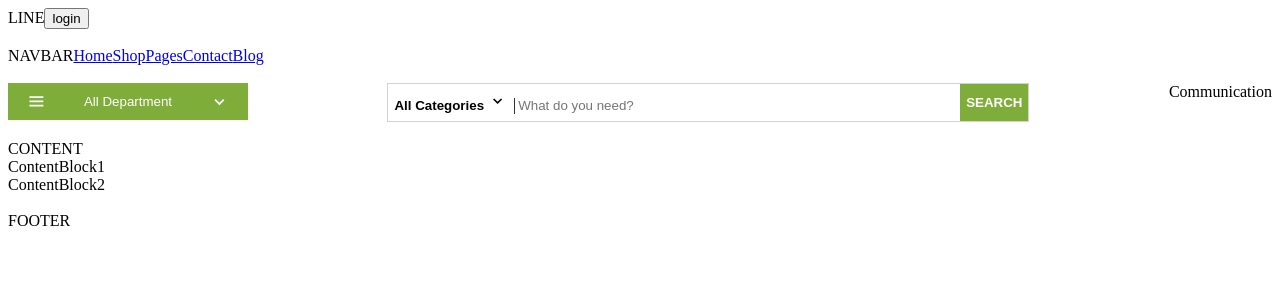
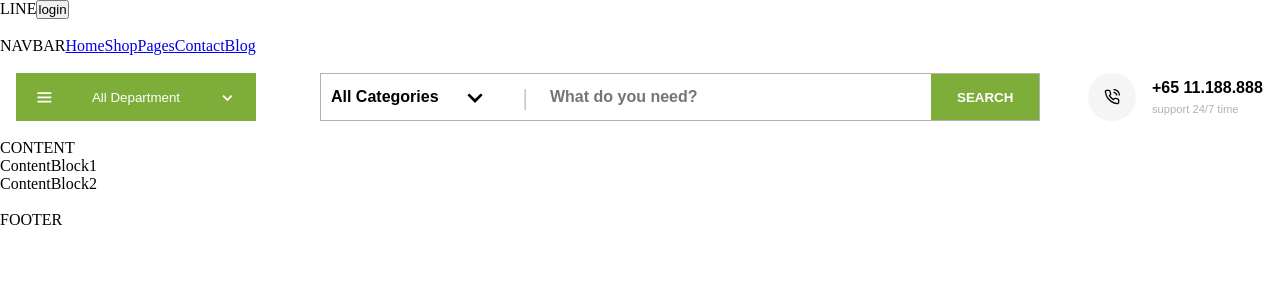
Before and after one commit to mederdiushekeev/Store-project-makers, a React (Create React App) app: page / in a window 1280 px wide. Shown: the top 300 px of the page. Built offline with nearby package versions, Linux system fonts and the light colour scheme.

Commit message:
completed the navigation bar, fixed the search input

```diff
--- a/src/components/GlobalPage/Navigation/Details/Categories.jsx
+++ b/src/components/GlobalPage/Navigation/Details/Categories.jsx
@@ -2,16 +2,23 @@ import React from "react";
 import { BiChevronDown } from "react-icons/bi";
 
 const Categories = () => {
-  return <div>
-    <div id="categories_inp">
-      <div className="categories-inp">
-      <button id="categories_btn">All Categories <BiChevronDown style={{width: '1.2rem', height: '1.2rem'}}/></button>
-      |
-      <input id="search_inp" type="text" placeholder="What do you need?"/>
+  return (
+    <div>
+      <div className="block_search">
+        <button id="cat_btn">
+          All Categories{" "}
+          <BiChevronDown style={{ width: "2rem", height: "2rem" }} />
+        </button>
+        |
+        <input
+          id="search_inp"
+          type="text"
+          placeholder="What do you need?"
+        />
+        <button id="search_btn">SEARCH</button>
       </div>
-      <button id="search_btn">SEARCH</button>
     </div>
-  </div>;
+  );
 };
 
 export default Categories;
--- a/src/components/GlobalPage/Navigation/Details/Communication.jsx
+++ b/src/components/GlobalPage/Navigation/Details/Communication.jsx
@@ -1,8 +1,15 @@
 import React from 'react'
+import {FiPhoneCall} from 'react-icons/fi'
 
 const Communication = () => {
   return (
-    <div>Communication</div>
+    <div className='communication'>
+      <div id='communication_call-icon'>{<FiPhoneCall/>}</div>
+      <div id='communication_call-number'>
+        <h4 id='call-number'>+65 11.188.888</h4>
+        <p id='call-sup'>support 24/7 time</p>
+      </div>
+    </div>
   )
 }
 
--- a/src/components/GlobalPage/Navigation/Details/Depatments.jsx
+++ b/src/components/GlobalPage/Navigation/Details/Depatments.jsx
@@ -4,7 +4,7 @@ import { BiMenu } from "react-icons/bi";
 
 const Depatments = () => {
   return (
-    <div>
+    <div className="department">
       <button id="burger_btn">
         <BiMenu style={{ width: "1.3rem", height: "1.3rem" }} />
         All Department
--- a/src/components/GlobalPage/Navigation/Navigation.css
+++ b/src/components/GlobalPage/Navigation/Navigation.css
@@ -1,6 +1,16 @@
+*{
+  box-sizing: border-box;
+  padding: 0;
+  margin: 0;
+}
 .navigation{
   display: flex;
   justify-content: space-between;
+}
+
+.department{
+  width: 20%;
+  margin-left: 1rem;
 }
 
 #burger_btn{
@@ -9,37 +19,80 @@
   justify-content: space-around;
   align-items: center;
   width: 15rem;
-  height: 2.3rem;
+  height: 3rem;
   border: none;
   background-color: #7FAD39;
   color: white;
 }
 
-#categories_inp{
-  height: 2.3rem;
-  width: 40rem;
-  border: 0.01rem solid rgba(0, 0, 0, 0.178);
+.block_search{
+  border: 0.01rem solid rgba(0, 0, 0, 0.307);
+  width: 45rem;
+  height: 3rem;
   display: flex;
   justify-content: space-between;
   align-items: center;
+  font-size: 1.5rem;
+  color: rgba(0, 0, 0, 0.307);
 }
 
-
-#categories_btn{
+#cat_btn{
   height: 100%;
   border: none;
+  width: 25%;
   background-color: white;
-  font-weight: 800;
+  font-size: 1rem;
+  font-weight: 600;
+  display: flex;
+  justify-content: space-around;
+  align-items: center;
+}
+
+#search_inp{
+  width: 50%;
+  height: 100%;
+  border: none;
+  font-size: 1rem;
+  font-weight: 600;
 }
 
 #search_btn{
   height: 100%;
   border: none;
+  background-color: #7FAD39;
+  width: 15%;
+  color: white;
   font-weight: 600;
-  color: white;
-  background-color: #7FAD39;
 }
 
-#search_inp{
-  border: none;
+#communication_call-icon{
+  background-color: #f5f5f5;
+  display: flex;
+  justify-content: center;
+  align-items: center;
+  border-radius: 50%;
+  width: 3rem;
+  height: 3rem;
+  margin-right: 1rem;
 }
+
+.communication{
+  display: flex;
+  align-items: center;
+  width: 15%;
+}
+
+#call-number{
+  margin: 0;
+  padding: 0;
+  font-family: sans-serif;
+  margin-bottom: 0.4rem;
+}
+
+#call-sup{
+  margin: 0;
+  padding: 0;
+  font-family: sans-serif;
+  font-size: 0.7rem;
+  color: rgba(0, 0, 0, 0.307);
+}
```
